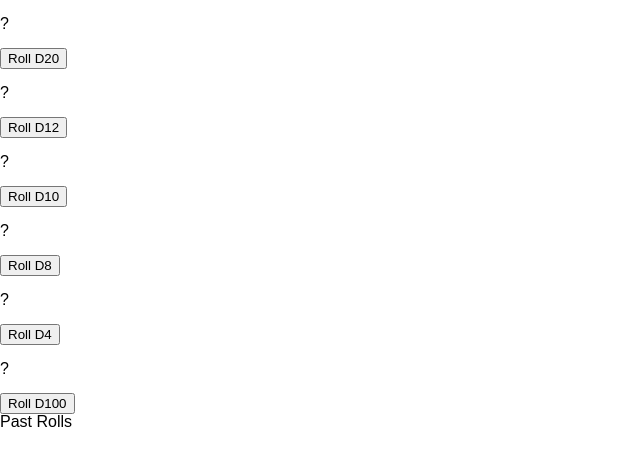
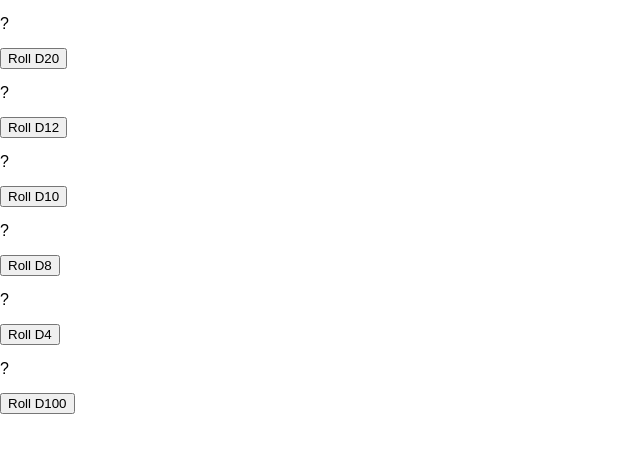
Before and after one commit to austinparvin/dice-roller-react, a React (Create React App) app: page / in a window 1280 px wide. Shown: the top 466 px of the page, without its empty margins (0-640 px from the left). Built offline with nearby package versions, Linux system fonts and the light colour scheme.

Commit message:
remove unfinished feature

```diff
--- a/src/App.js
+++ b/src/App.js
@@ -12,9 +12,6 @@ export class App extends Component {
         {this.state.dice.map((dice) => {
           return <Dice numberOfSides={dice} />
         })}
-        <section>
-          <header>Past Rolls</header>
-        </section>
       </main>
     )
   }
```
Also changed, not shown: package.json (+5 -3 lines), 1 other file (tests, documents, lock files or other folders).
